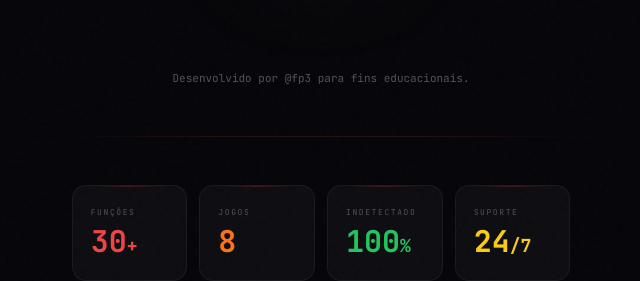
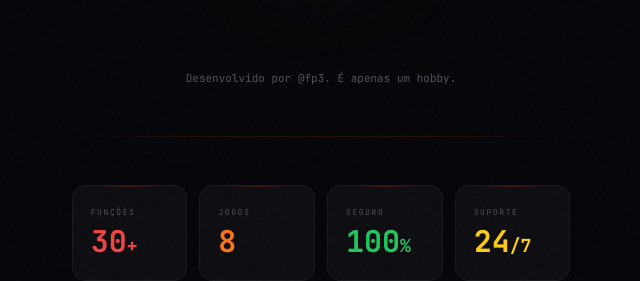
Before and after one commit to M0vi/michigun, a Next.js app: page / in a window 1280 px wide. Shown: the part 394-675 px from the top of the page, without its empty margins (319-959 px from the left). Built offline with nearby package versions, Linux system fonts and the light colour scheme.

Commit message:
Update page.tsx

```diff
--- a/app/page.tsx
+++ b/app/page.tsx
@@ -997,7 +997,7 @@ export default function Page() {
                   className="mono text-[11px] text-zinc-600 leading-relaxed text-center"
                   initial={{ opacity: 0 }}
                   animate={{ opacity: 1, transition: { duration: 0.6, delay: 0.35, ease } }}>
-                  Desenvolvido por @fp3 para fins educacionais.
+                  Desenvolvido por @fp3. É apenas um hobby.
                 </motion.p>
               </div>
 
@@ -1014,7 +1014,7 @@ export default function Page() {
                 {[
                   { label: 'Funções', value: Object.values(CONFIG.features).flat().length, suffix: '+', color: '#ef4444' },
                   { label: 'Jogos',   value: CONFIG.games.filter(g => g.icon).length, suffix: '', color: '#f97316' },
-                  { label: 'Indetectado', value: '100', suffix: '%', color: '#22c55e' },
+                  { label: 'SEGURO', value: '100', suffix: '%', color: '#22c55e' },
                   { label: 'Suporte', value: '24', suffix: '/7', color: '#facc15' },
                 ].map((stat, i) => (
                   <motion.div key={i}
```
